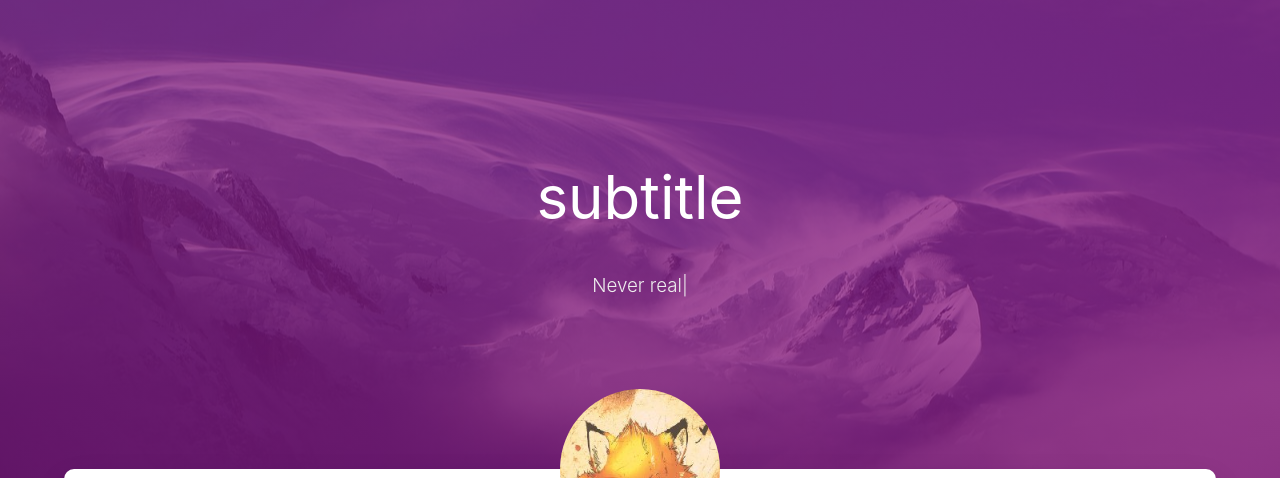
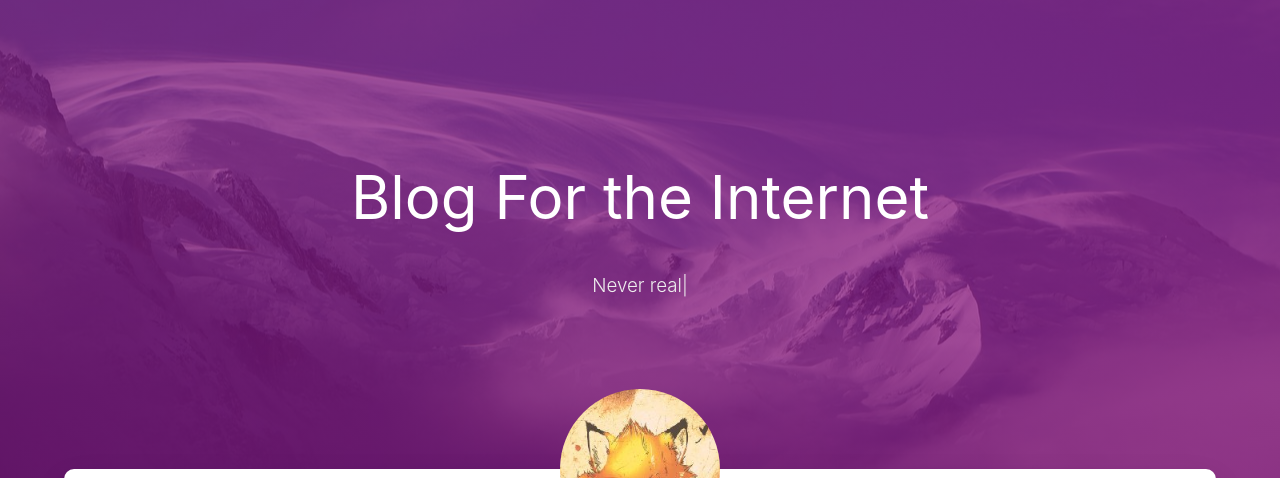
Before and after one commit to HenryHe613/blog-matery, a plain HTML site: page about/index.html in a window 1280 px wide. Shown: the part 79-557 px from the top of the page. Drawn offline with nearby package versions, Linux system fonts and the light colour scheme; some packages are replaced by stand-ins of ours; files that its build step writes are made by us from their sources; no server answers; a script that the page names is missing; files whose address does not match are found by name.

Commit message:
Site updated: 2020-04-19 19:38:38

```diff
--- a/about/index.html
+++ b/about/index.html
@@ -319,7 +319,7 @@
         <div class="brand">
             <div class="title center-align">
 
-                    subtitle
+                Blog For the Internet
 
             </div>
 
--- a/atom.xml
+++ b/atom.xml
@@ -2,7 +2,7 @@
 <feed xmlns="http://www.w3.org/2005/Atom">
   <title>Henry&#39;s Blog</title>
 
-
+  <subtitle>Blog For the Internet</subtitle>
   <link href="/blog/atom.xml" rel="self"/>
 
   <link href="https://henryhe613.github.io/blog/"/>
```
Also changed, not shown: archives/2020/04/index.html (+1 -1 lines), archives/2020/index.html (+1 -1 lines), archives/index.html (+1 -1 lines), categories/index.html (+1 -1 lines), friends/index.html (+1 -1 lines), index.html (+1 -1 lines), tags/index.html (+1 -1 lines).
